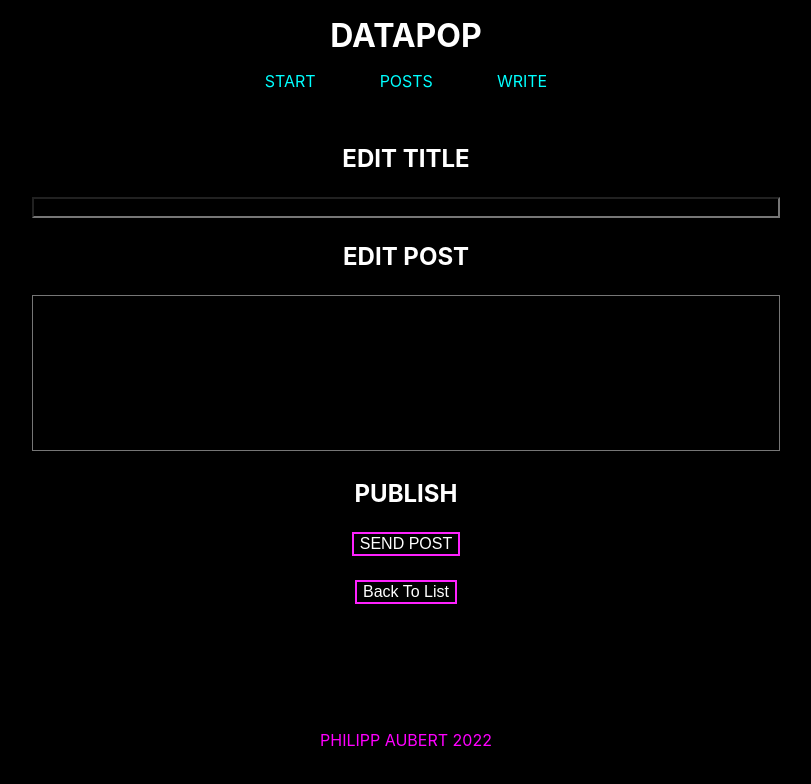
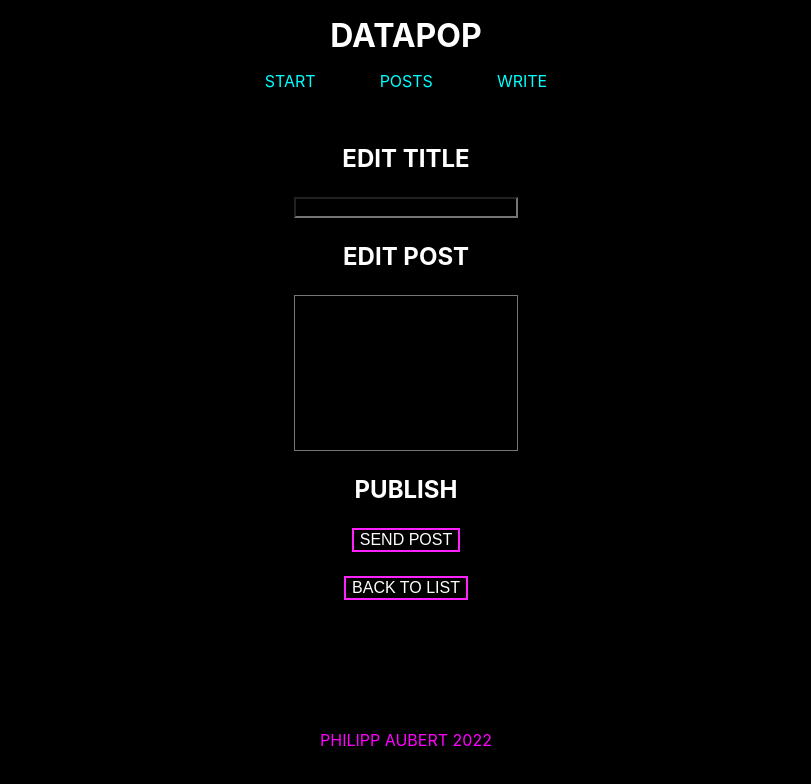
Before and after one commit to PhilippAubert/datapop, a React (Create React App) app: page /edit/1 in a window 1280 px wide. Shown: the top 784 px of the page, without its empty margins (234-1045 px from the left). Built offline with nearby package versions, Linux system fonts and the light colour scheme.

Commit message:
Fix css issues with edit and post

```diff
--- a/src/Components/CSS/Input.css
+++ b/src/Components/CSS/Input.css
@@ -22,16 +22,21 @@
   justify-content: center;
 }
 
+.Input-Form {
+  min-width: 14em;
+  max-width: 14em;
+  display: flex;
+  align-items: center;
+  flex-direction: column;
+  justify-content: center;
+}
+
 .Input-Form_Label {
-  display: flex;
-  justify-content: center;
   margin: 1.5rem 0;
 }
 
 .Input-Form_Input {
   outline: none;
-  display: flex;
-  justify-content: center;
   background-color: #000;
   color: #f2f;
   width: 100%;
@@ -47,7 +52,6 @@
 
 .Input-Button {
   outline: 0;
-  margin: 0 25vw;
   border: 2px solid #f2f;
   font-size: 1rem;
   color: #fff;
--- a/src/Components/CSS/Posts.css
+++ b/src/Components/CSS/Posts.css
@@ -5,6 +5,7 @@
   margin: 2rem;
   padding: 1rem;
   border-right: 2px solid #f2f;
+  width: 16em;
 }
 
 .Posts_Headline {
--- a/src/Components/Edit.js
+++ b/src/Components/Edit.js
@@ -1,7 +1,6 @@
 import React from "react";
 import { useState } from "react";
 import { useParams, useNavigate } from "react-router";
-
 import "./CSS/Input.css";
 
 export default function Edit({ postToEdit }) {
@@ -39,7 +38,7 @@ export default function Edit({ postToEdit }) {
   }
 
   function handleSwitch() {
-    history.push(`/list`);
+    history(`/list`);
   }
 
   return (
@@ -55,7 +54,6 @@ export default function Edit({ postToEdit }) {
             id="title"
             name="title"
             value={post.title}
-            placeholder="EDIT NOW"
             onChange={handleChange}
           />
           <label>
@@ -67,7 +65,6 @@ export default function Edit({ postToEdit }) {
             id="body"
             name="body"
             value={post.body}
-            placeholder="WRITE POST HERE"
             cols="30"
             rows="10"
             onChange={handleChange}
@@ -79,7 +76,7 @@ export default function Edit({ postToEdit }) {
         </form>
       </div>
       <button className="Input-Button GoBack" onClick={handleSwitch}>
-        <p>Back To List</p>
+        <p>BACK TO LIST </p>
       </button>
     </div>
   );
```
